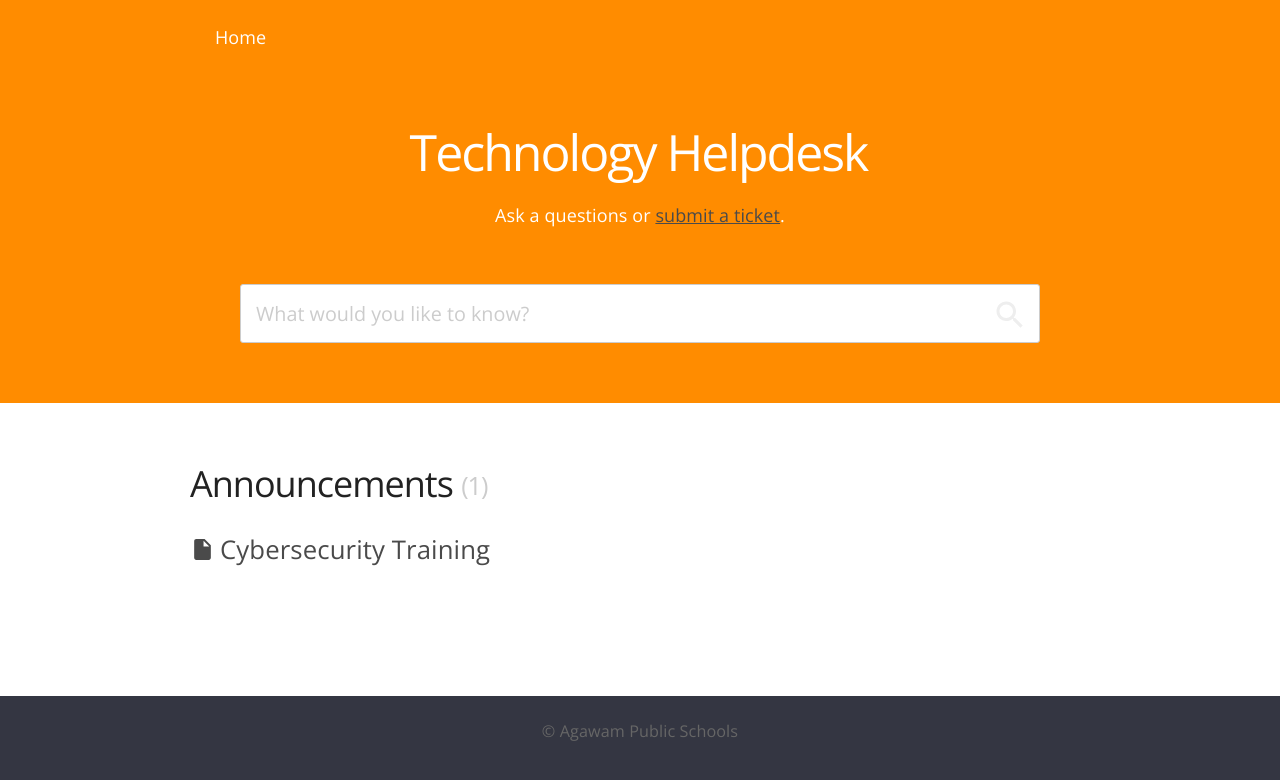
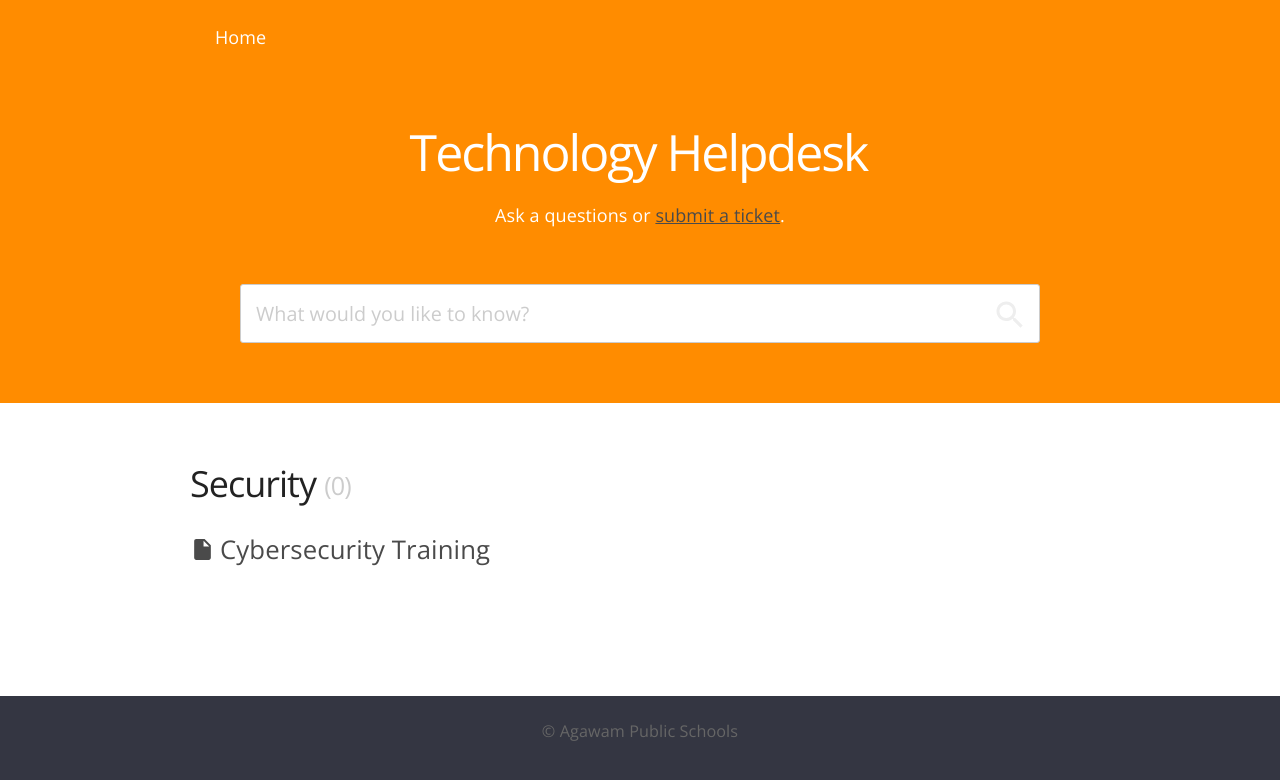
Before and after one commit to Agawam-IT/tech.agawamed.org, a Jekyll site: the page built from _pages/security.html, in a window 1280 px wide. Shown: the top 780 px of the page. Built offline with Jekyll 4.4.1, drawn with Linux system fonts in a browser that asks for light colours; nearby versions of some CDN libraries; a script that is not in the unit is left out.

Commit message:
Update security.html

```diff
--- a/_pages/security.html
+++ b/_pages/security.html
@@ -4,7 +4,7 @@ permalink: /category/security/
 
 {% assign announcements = site.posts | where: "categories", "security" | sort: "title" %}
 
-<h2>Announcements <span class="count">({{ announcements | size }})</span></h2>
+<h2>Security <span class="count">({{ security | size }})</span></h2>
 
 
 <section class="category">
```
